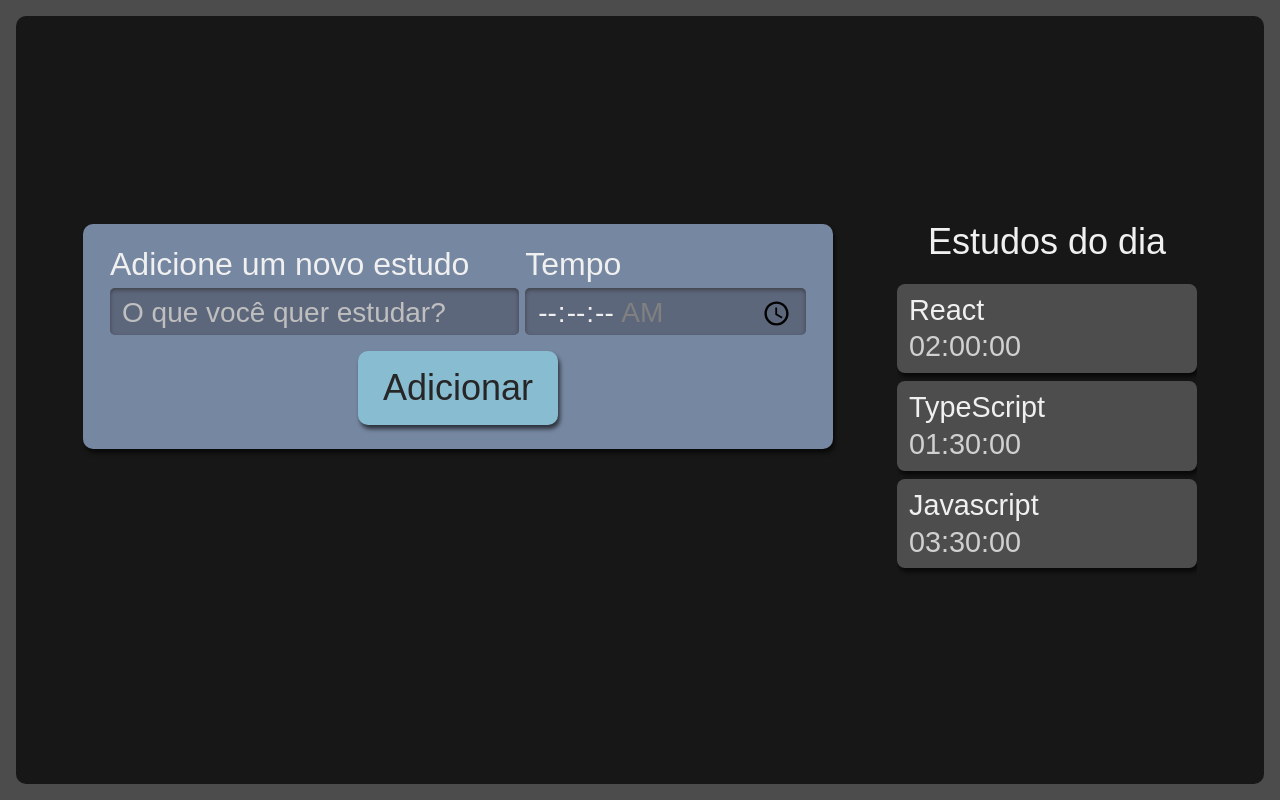
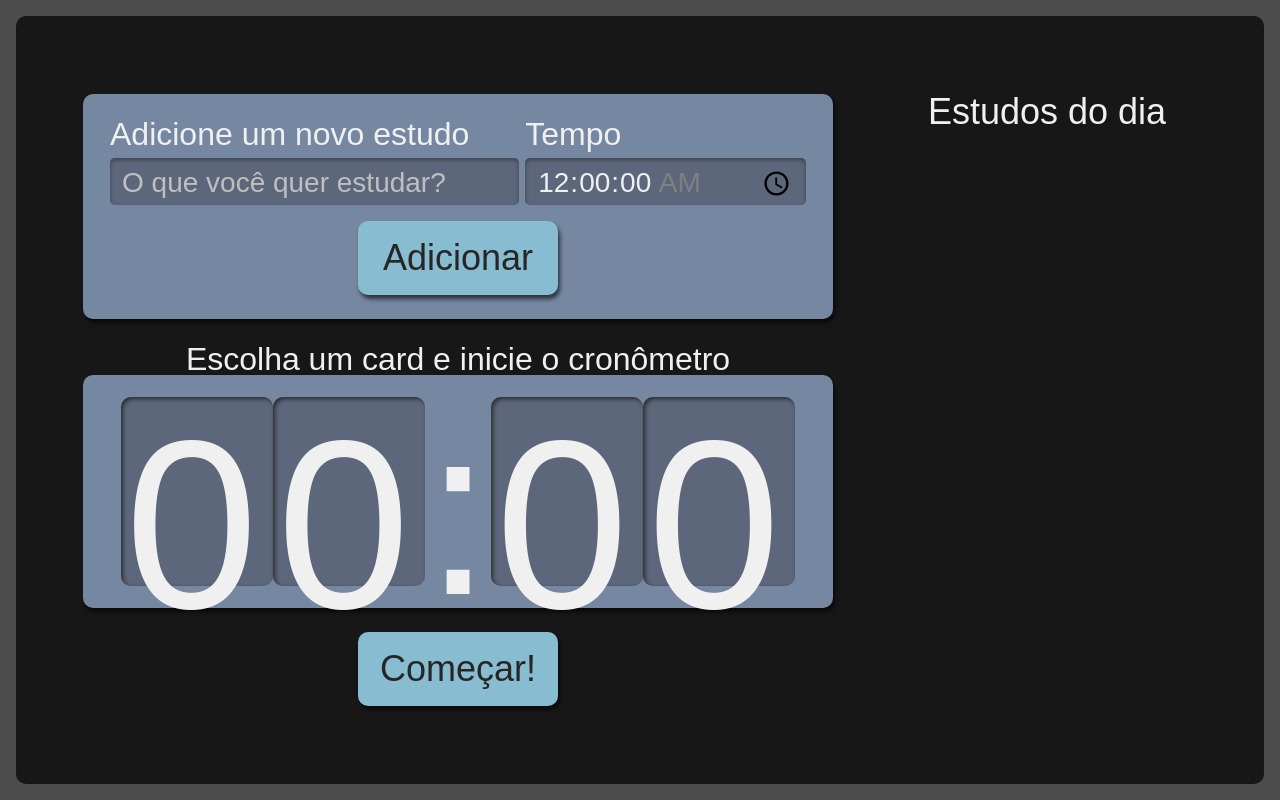
Before and after one commit to eliangela-palharini/alura-typescript-studies, a React (Create React App) app: page / in a window 1280 px wide. Built offline with nearby package versions, Linux system fonts and the light colour scheme.

Commit message:
Criação das ações dos botões e formulários

```diff
--- a/src/components/Button/index.tsx
+++ b/src/components/Button/index.tsx
@@ -4,11 +4,14 @@
 interface IProps {
     children: string;
     onClick?: () => void;
+    type?: 'button' | 'submit' | 'reset';
 }
 
-const Button: React.FC<IProps> = ({ children, onClick }) => {
+const Button: React.FC<IProps> = ({ children, onClick, type = 'button' }) => {
     return (
-        <button className={style.botao} onClick={onClick}>{children}</button>
+        <button type={type} className={style.botao} onClick={onClick}>
+            {children}
+        </button>
     );
 };
 
--- /dev/null
+++ b/src/components/Cronometro/Cronometro.module.scss
@@ -0,0 +1,59 @@
+.cronometro {
+    display: flex;
+    flex-direction: column;
+    align-items: center;
+    grid-area: cronometro;
+
+    .relogioWrapper {
+        align-items: center;
+        background-color: #7687A1;
+        border-radius: 10px;
+        box-shadow: 2px 4px 4px #0000009F;
+        box-sizing: border-box;
+        display: flex;
+        font-size: 5rem;
+        justify-content: center;
+        margin-bottom: 24px;
+        padding: 16px 12px;
+        width: 100%;
+    }
+
+    .titulo {
+        font-size: 2rem;
+    }
+
+    button {
+        background-color: #88bcd1;
+        border-radius: 10px;
+        box-shadow: 2px 4px 4px #0000009F;
+        color: #272626;
+        cursor: pointer;
+        font-size: 1.25rem;
+        padding: 16px;
+        width: 150px;
+
+        &:active {
+            background-color: #7CA6B7;
+            box-shadow: 2px 2px 4px #0000009F inset;
+            cursor: auto;
+        }
+    }
+
+    @media screen and (min-width:1280px) {
+
+        .relogioWrapper {
+            font-size: 15rem;
+        }
+
+        p {
+            font-size: 2rem;
+        }
+
+        button {
+            grid-column-start: span 2;
+            justify-self: center;
+            width: 200px;
+            font-size: 2.25rem;
+        }
+    }
+}
--- /dev/null
+++ b/src/components/Cronometro/Relogio/Relogio.module.scss
@@ -0,0 +1,21 @@
+.relogioNumero {
+    background-color: #5D677C;
+    box-shadow: 2px 2px 4px #2B2B2B inset;
+    height: 3.6rem;
+    width: 3rem;
+    padding: 8px 4px;
+    border-radius: 10px;
+
+    @media screen and (min-width:1280px) {
+        height: 10.8rem;
+        width: 9rem;
+    }
+}
+
+.relogioDivisao {
+    height: 4.2rem;
+
+    @media screen and (min-width:1280px) {
+        height: 12.6rem;
+    }
+}
--- /dev/null
+++ b/src/components/Cronometro/Relogio/index.tsx
@@ -0,0 +1,16 @@
+import React from 'react';
+import style from './Relogio.module.scss';
+
+const Relogio: React.FC = () => {
+    return (
+        <>
+            <span className={style.relogioNumero}>0</span>
+            <span className={style.relogioNumero}>0</span>
+            <span className={style.relogioDivisao}>:</span>
+            <span className={style.relogioNumero}>0</span>
+            <span className={style.relogioNumero}>0</span>
+        </>
+    );
+};
+
+export default Relogio;
--- /dev/null
+++ b/src/components/Cronometro/index.tsx
@@ -0,0 +1,19 @@
+import React from 'react';
+import Button from '../Button';
+import Relogio from './Relogio';
+import style from './Cronometro.module.scss';
+
+const Cronometro: React.FC = () => {
+    return (
+        <div className={style.cronometro}>
+            <p className={style.titulo}>Escolha um card e inicie o cronômetro</p>
+            <div className={style.relogioWrapper}>
+                <Relogio />
+            </div>
+
+            <Button>Começar!</Button>
+        </div>
+    );
+};
+
+export default Cronometro;
--- a/src/components/Form/index.tsx
+++ b/src/components/Form/index.tsx
@@ -1,16 +1,33 @@
-import React from 'react';
+import React, { useState } from 'react';
+import ITarefa from '../../types/ITarefa';
 import Button from '../Button';
 import style from './Formulario.module.scss';
 
-const Form: React.FC = () => {
+interface IProps {
+    setTarefas: React.Dispatch<React.SetStateAction<ITarefa[]>>;
+}
+
+const Form: React.FC<IProps> = ({ setTarefas }) => {
+    const [state, setState] = useState({
+        tarefa: '',
+        tempo: '00:00',
+    });
+
+    const handleSalvarTarefa = (evento: React.FormEvent) => {
+        evento.preventDefault();
+        setTarefas((tarefasAntigas) => [...tarefasAntigas, state]);
+    };
+
     return (
-        <form className={style.novaTarefa}>
+        <form className={style.novaTarefa} onSubmit={handleSalvarTarefa}>
             <div className={style.inputContainer}>
                 <label htmlFor="tarefa">Adicione um novo estudo</label>
 
                 <input
                     id="tarefa"
                     name="tarefa"
+                    value={state.tarefa}
+                    onChange={(e) => setState({ ...state, tarefa: e.target.value })}
                     placeholder="O que você quer estudar?"
                     required
                     type="text"
@@ -22,15 +39,19 @@
 
                 <input
                     id="tempo"
-                    max="01:30:00"
+                    max="03:00:00"
                     min="00:00:00"
                     name="tempo"
+                    value={state.tempo}
+                    onChange={(e) => {
+                        setState({ ...state, tempo: e.target.value });
+                    }}
                     step="1"
                     type="time"
                 />
             </div>
 
-            <Button>Adicionar</Button>
+            <Button type="submit">Adicionar</Button>
         </form>
     );
 };
--- a/src/components/List/index.tsx
+++ b/src/components/List/index.tsx
@@ -1,28 +1,18 @@
 import React from 'react';
+import ITarefa from '../../types/ITarefa';
 import Item from './Item';
 import style from './Lista.module.scss';
 
-const List: React.FC = () => {
-    const tasks = [
-        {
-            tarefa: 'React',
-            tempo: '02:00:00',
-        },
-        {
-            tarefa: 'TypeScript',
-            tempo: '01:30:00',
-        },
-        {
-            tarefa: 'Javascript',
-            tempo: '03:30:00',
-        },
-    ];
+interface IProps {
+    tarefas: ITarefa[];
+}
 
+const List: React.FC<IProps> = ({ tarefas }) => {
     return (
         <aside className={style.listaTarefas}>
             <h2>Estudos do dia</h2>
             <ul>
-                {tasks.map((task, index) => (
+                {tarefas.map((task, index) => (
                     <Item {...task} key={index}></Item>
                 ))}
             </ul>
--- a/src/pages/App.tsx
+++ b/src/pages/App.tsx
@@ -1,13 +1,18 @@
-import React from 'react';
+import React, { useState } from 'react';
+import Cronometro from '../components/Cronometro';
 import Form from '../components/Form';
 import List from '../components/List';
+import ITarefa from '../types/ITarefa';
 import './style.scss';
 
-function App () {
+function App() {
+    const [tasks, setTasks] = useState<ITarefa[]>([]);
+
     return (
         <div className="AppStyle">
-            <Form />
-            <List />
+            <Form setTarefas={setTasks} />
+            <List tarefas={tasks} />
+            <Cronometro />
         </div>
     );
 }
--- /dev/null
+++ b/src/types/ITarefa.ts
@@ -0,0 +1,6 @@
+interface ITarefa {
+    tarefa: string;
+    tempo: string;
+}
+
+export default ITarefa;
```
Also changed, not shown: tsconfig.json (+2 -8 lines), .eslintrc.json, 1 other file (tests, documents, lock files or other folders).
